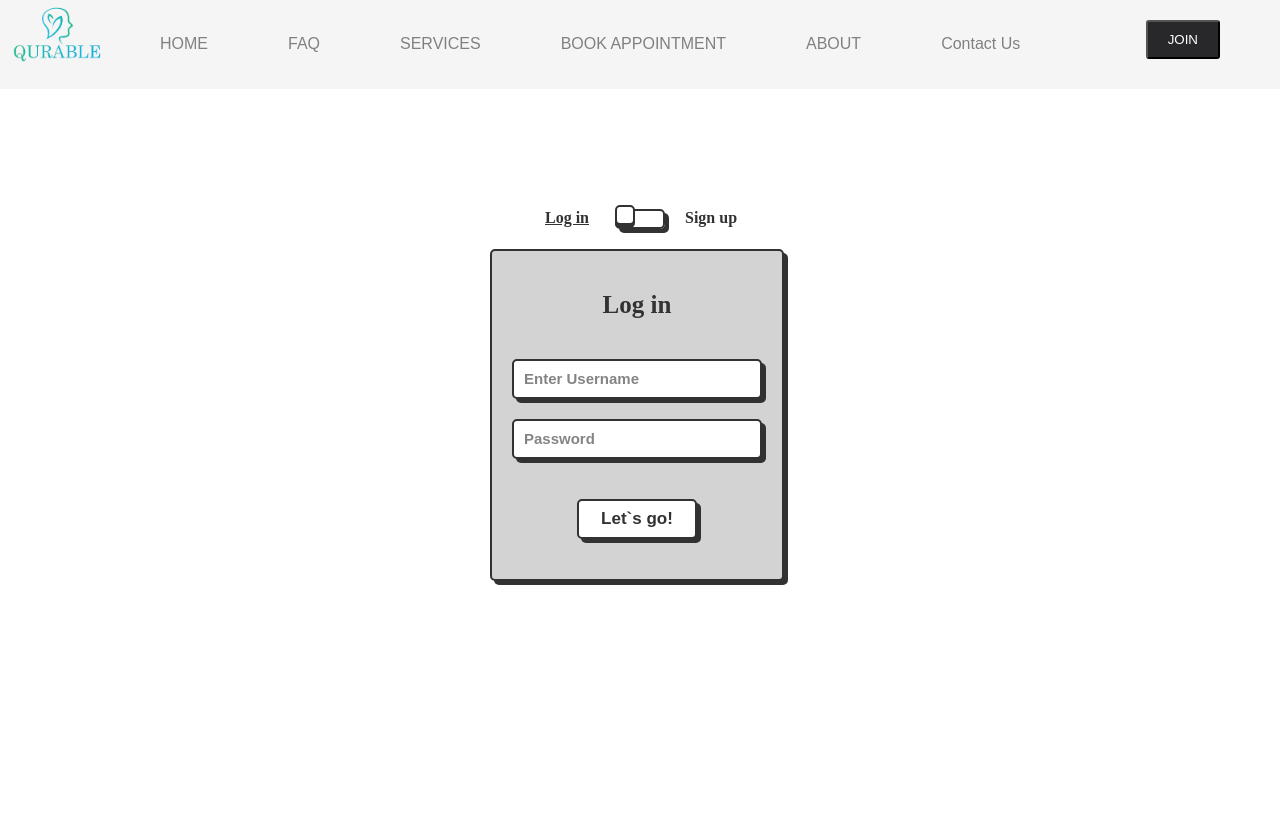
After one commit to paliwalmudit/project_django, a Django app: page /register/ in a window 1280 px wide. The commit adds this page. Run offline with Django 4.2, Linux system fonts and the light colour scheme; some libraries are stand-ins or nearby versions.

Commit message:
signup_and_login

```diff
--- /dev/null
+++ b/main/static/static/register.css
@@ -0,0 +1,197 @@
+.wrapper {
+    --input-focus: #2d8cf0;
+    --font-color: #323232;
+    --font-color-sub: #666;
+    --bg-color: #fff;
+    --bg-color-alt: #666;
+    --main-color: #323232;
+      display: flex;
+      flex-direction: column;
+      align-items: center;
+      margin-top: 40vh;
+  }
+  .switch {
+    transform: translateY(-200px);
+    position: relative;
+    display: flex;
+    flex-direction: column;
+    justify-content: center;
+    align-items: center;
+    gap: 30px;
+    width: 50px;
+    height: 20px;
+  }
+
+  .card-side::before {
+    position: absolute;
+    content: 'Log in';
+    left: -70px;
+    top: 0;
+    width: 100px;
+    text-decoration: underline;
+    color: var(--font-color);
+    font-weight: 600;
+  }
+
+  .card-side::after {
+    position: absolute;
+    content: 'Sign up';
+    left: 70px;
+    top: 0;
+    width: 100px;
+    text-decoration: none;
+    color: var(--font-color);
+    font-weight: 600;
+  }
+
+  .toggle {
+    opacity: 0;
+    width: 0;
+    height: 0;
+  }
+
+  .slider {
+    box-sizing: border-box;
+    border-radius: 5px;
+    border: 2px solid var(--main-color);
+    box-shadow: 4px 4px var(--main-color);
+    position: absolute;
+    cursor: pointer;
+    top: 0;
+    left: 0;
+    right: 0;
+    bottom: 0;
+    background-color: var(--bg-colorcolor);
+    transition: 0.3s;
+  }
+
+  .slider:before {
+    box-sizing: border-box;
+    position: absolute;
+    content: "";
+    height: 20px;
+    width: 20px;
+    border: 2px solid var(--main-color);
+    border-radius: 5px;
+    left: -2px;
+    bottom: 2px;
+    background-color: var(--bg-color);
+    box-shadow: 0 3px 0 var(--main-color);
+    transition: 0.3s;
+  }
+
+  .toggle:checked + .slider {
+    background-color: var(--input-focus);
+  }
+
+  .toggle:checked + .slider:before {
+    transform: translateX(30px);
+  }
+
+  .toggle:checked ~ .card-side:before {
+    text-decoration: none;
+  }
+
+  .toggle:checked ~ .card-side:after {
+    text-decoration: underline;
+  }
+
+  /* card */
+
+  .flip-card__inner {
+    width: 300px;
+    height: 350px;
+    position: relative;
+    background-color: transparent;
+    perspective: 1000px;
+      /* width: 100%;
+      height: 100%; */
+    text-align: center;
+    transition: transform 0.8s;
+    transform-style: preserve-3d;
+  }
+
+  .toggle:checked ~ .flip-card__inner {
+    transform: rotateY(180deg);
+  }
+
+  .toggle:checked ~ .flip-card__front {
+    box-shadow: none;
+  }
+
+  .flip-card__front, .flip-card__back {
+    padding: 20px;
+    position: absolute;
+    display: flex;
+    flex-direction: column;
+    justify-content: center;
+    -webkit-backface-visibility: hidden;
+    backface-visibility: hidden;
+    background: lightgrey;
+    gap: 20px;
+    border-radius: 5px;
+    border: 2px solid var(--main-color);
+    box-shadow: 4px 4px var(--main-color);
+  }
+
+  .flip-card__back {
+    width: 100%;
+    transform: rotateY(180deg);
+  }
+
+  .flip-card__form {
+    display: flex;
+    flex-direction: column;
+    align-items: center;
+    gap: 20px;
+  }
+
+  .title {
+    margin: 20px 0 20px 0;
+    font-size: 25px;
+    font-weight: 900;
+    text-align: center;
+    color: var(--main-color);
+  }
+
+  .flip-card__input {
+    width: 250px;
+    height: 40px;
+    border-radius: 5px;
+    border: 2px solid var(--main-color);
+    background-color: var(--bg-color);
+    box-shadow: 4px 4px var(--main-color);
+    font-size: 15px;
+    font-weight: 600;
+    color: var(--font-color);
+    padding: 5px 10px;
+    outline: none;
+  }
+
+  .flip-card__input::placeholder {
+    color: var(--font-color-sub);
+    opacity: 0.8;
+  }
+
+  .flip-card__input:focus {
+    border: 2px solid var(--input-focus);
+  }
+
+  .flip-card__btn:active, .button-confirm:active {
+    box-shadow: 0px 0px var(--main-color);
+    transform: translate(3px, 3px);
+  }
+
+  .flip-card__btn {
+    margin: 20px 0 20px 0;
+    width: 120px;
+    height: 40px;
+    border-radius: 5px;
+    border: 2px solid var(--main-color);
+    background-color: var(--bg-color);
+    box-shadow: 4px 4px var(--main-color);
+    font-size: 17px;
+    font-weight: 600;
+    color: var(--font-color);
+    cursor: pointer;
+  }
--- a/main/templates/layout.html
+++ b/main/templates/layout.html
@@ -49,12 +49,18 @@
                     <span class="bar"></span>
                 </div>
             </div>
-            {% comment %} </div class="signup">
+            </div class="signup">
             <!-- Button trigger modal -->
-            <button type="button" id="signupw" class="btns">
-                <a id="idsign" class="colorhover" href="{%static 'signup.html'%}">SIGN UP</a>
-            </button>
-            </div> {% endcomment %}
+            {% if request.user.is_authenticated %}
+                <button type="button" id="signupw" class="btns">
+                    <a id="idsign" class="colorhover" href="{% url 'main:user_logout' %}">LOGOUT</a>
+                </button>
+            {% else %}
+                <button type="button" id="signupw" class="btns">
+                    <a id="idsign" class="colorhover" href="{% url 'main:register' %}">JOIN</a>
+                </button>
+            {% endif %}
+            </div>
         </nav>
         {% block body %}
         {% endblock %}
--- /dev/null
+++ b/main/templates/register.html
@@ -0,0 +1,39 @@
+{% extends 'layout.html' %}
+{% load static %}
+{% block body %}
+<head>
+   <link rel="stylesheet" href="{% static './static/register.css' %}">
+</head>
+<div class="wrapper">
+   {{message}}
+    <div class="card-switch">
+        <label class="switch">
+           <input type="checkbox" class="toggle">
+           <span class="slider"></span>
+           <span class="card-side"></span>
+           <div class="flip-card__inner">
+              <div class="flip-card__front">
+                 <div class="title">Log in</div>
+                 <form class="flip-card__form" action="{% url 'main:user_login' %}" method="POST">{% csrf_token %}
+                    <input class="flip-card__input" name="username" placeholder="Enter Username" type="text" required>
+                    <input class="flip-card__input" name="password" placeholder="Password" type="password" required>
+                    <button class="flip-card__btn">Let`s go!</button>
+                 </form>
+              </div>
+              <div class="flip-card__back">
+                 <div class="title">Sign up</div>
+                 <form class="flip-card__form" action="{% url 'main:user_signup' %}" method="POST">{% csrf_token %}
+                    <input class="flip-card__input" name="fname" placeholder="First Name" type="text" required>
+                    <input class="flip-card__input" name="lname" placeholder="Last Name" type="text" required>
+                    <input class="flip-card__input" name="username" placeholder="Username" type="text" required>
+                    <input class="flip-card__input" name="email" placeholder="Email" type="email" required>
+                    <input class="flip-card__input" name="password" placeholder="Password" type="password" required>
+                    <input class="flip-card__input" name="c_password" placeholder="Confirm Password" type="password" required>
+                    <button class="flip-card__btn">Confirm!</button>
+                 </form>
+              </div>
+           </div>
+        </label>
+    </div>
+</div>
+{% endblock %}
--- a/main/urls.py
+++ b/main/urls.py
@@ -11,5 +11,9 @@ urlpatterns = [
     path('service/',views.service,name='service'),
     path('faq/',views.faq,name='faq'),
     path('appointment_form/',views.appointment_form,name='appointment_form'),
+    path('register/',views.register,name='register'),
+    path('signup/',views.user_signup,name='user_signup'),
+    path('login/',views.user_login,name='user_login'),
+    path('logout/',views.user_logout,name='user_logout'),
 
 ]
--- a/main/views.py
+++ b/main/views.py
@@ -1,7 +1,9 @@
-from django.shortcuts import render
+from django.shortcuts import render,redirect
 from .models import *
 from django.http import HttpResponse
-
+from django.contrib.auth.models import User
+from django.contrib.auth import authenticate,login,logout
+from django.db import IntegrityError
 # Create your views here.
 
 def index(request):
@@ -36,6 +38,53 @@ def appointment_form(request):
         else:
             return render(request,'book.html',{'display':display,'n':"please recheck all fields and re-submit form"})
 
+def register(request):
+    return render(request,"register.html")
+
+def user_signup(request):
+    if request.method=='POST':
+        uname=request.POST['username']
+        fname=request.POST['fname']
+        lname=request.POST['lname']
+        email=request.POST['email']
+        pword=request.POST['password']
+        cword=request.POST['c_password']
+
+
+        if pword==cword:
+            try:
+                my_user=User.objects.create_user(username=uname,first_name=fname,last_name=lname,email=email,password=pword)
+                my_user.save()
+            except IntegrityError:
+                return render(request, "register.html", {
+                    "message": "Username already taken."
+                })
+            login(request, my_user)
+
+            return render(request,"index.html")
+
+        else:
+            return render(request,"register.html",{'message':"password and confirm password must match!!"})
+
+def user_login(request):
+    if request.method=='POST':
+        username=request.POST.get('username')
+        pword=request.POST.get('password')
+
+        user=authenticate(request,username=username,password=pword)
+
+        if user is not None:
+            login(request,user)
+
+            return render(request,"index.html")
+
+        else:
+            return render(request,"register.html",{'message':"Invalid Username or Password!!"})
+
+def user_logout(request):
+    logout(request)
+    return render(request,"index.html")
+
 def service(request):
     display=Cards.objects.all()
     data={"display":display}
```
Also changed, not shown: db.sqlite3.
